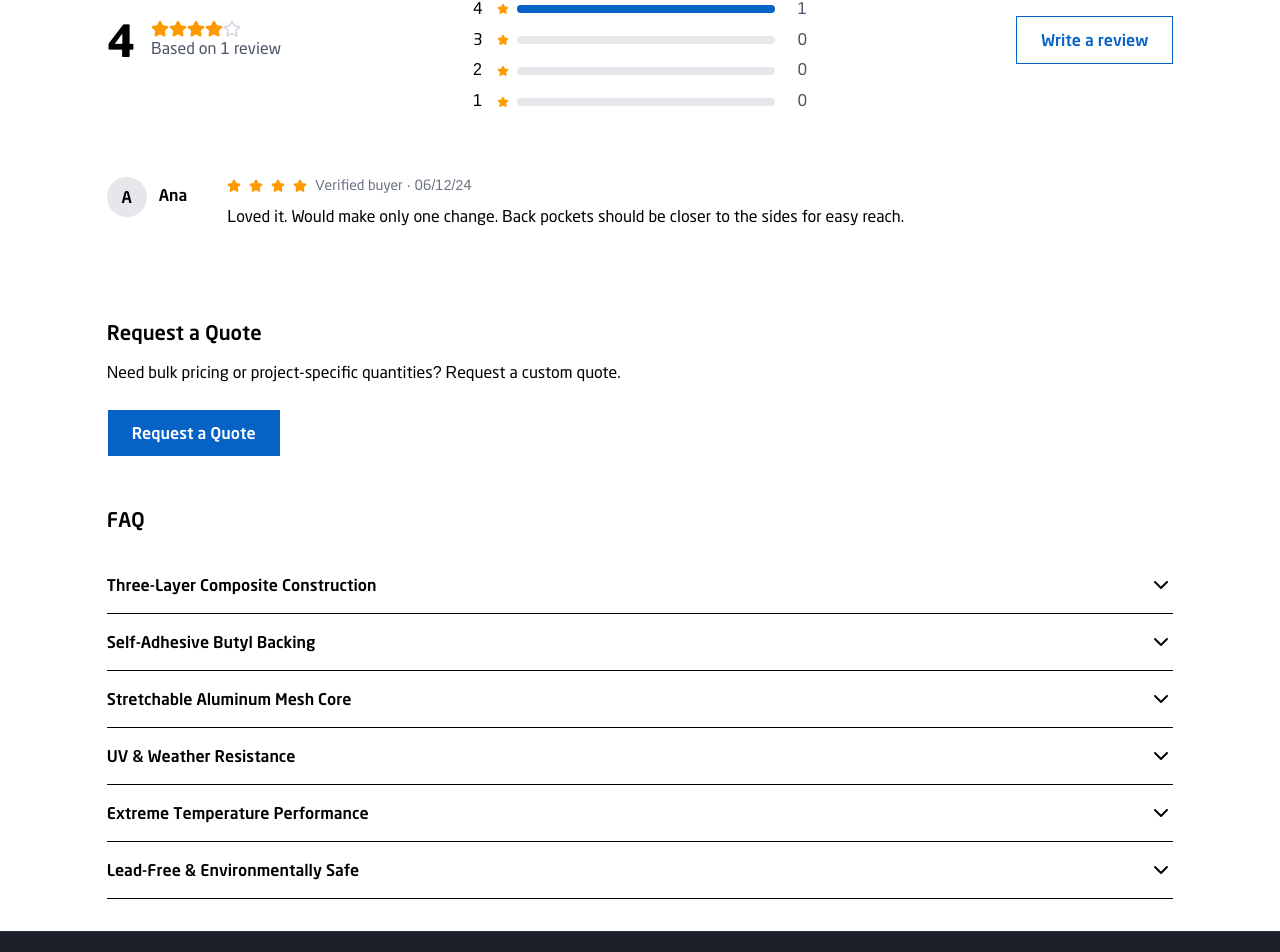
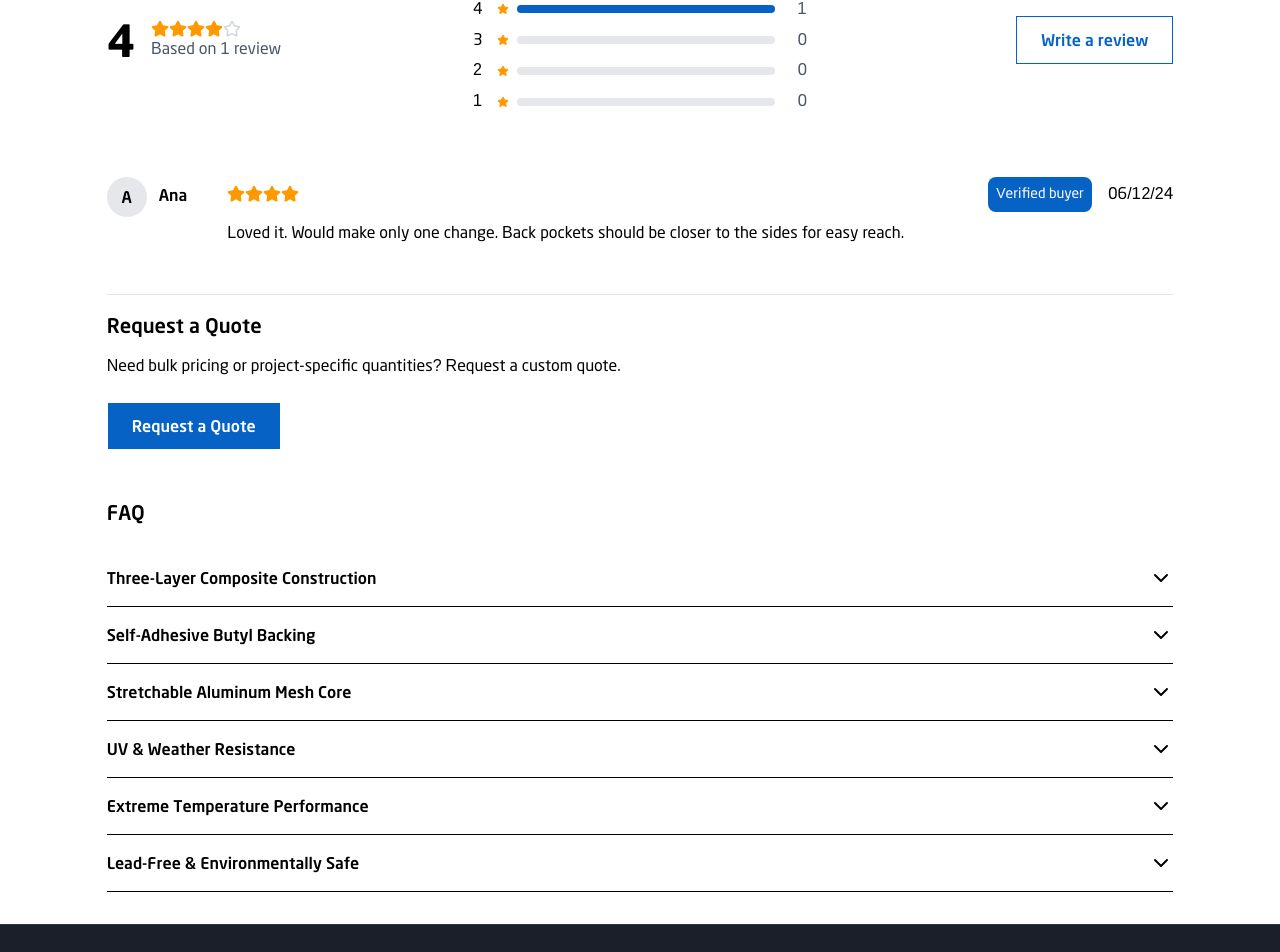
Before and after one commit to Abdulwahab76/leadex-next, a Next.js app: page /products/frameflash in a window 1280 px wide. Shown: the part 2142-3094 px from the top of the page. Built offline with nearby package versions, Linux system fonts and the light colour scheme.

Commit message:
feat: pile for verified user

```diff
--- a/src/Components/ProductClientNew.tsx
+++ b/src/Components/ProductClientNew.tsx
@@ -203,17 +203,25 @@ function CustomerReviews() {
                         {/* NAME */}
 
                         {/* STARS + META */}
-                        <div className="flex items-center gap-2 mb-2">
+                        <div className="flex items-center gap-4 mb-2 justify-start lg:justify-between">
+
+                            <div className='flex items-start'>
                                 {Array.from({ length: 4 }).map((_, i) => (
                                     <Star
                                         key={i}
-                                    size={14}
+                                        size={18}
                                         className="text-amber-500 fill-amber-500"
                                     />
                                 ))}
-                            <span className="text-xs text-gray-500">
-                                Verified buyer · 06/12/24
+                            </div>
+                            <div className='flex gap-x-4 items-center'>
+                                <span className='text-white p-2 bg-primary-600 text-xs rounded-lg'>
+                                    Verified buyer
                                 </span>
+                                <span className="text-sm  ">
+                                    06/12/24
+                                </span>
+                            </div>
                         </div>
 
                         {/* REVIEW */}
@@ -230,7 +238,7 @@ function CustomerReviews() {
 
 function RequestQuote() {
     return (
-        <div className="  pt-10">
+        <div className="border-t border-gray-200 pt-4 ">
             <h2 className="text-xl font-medium mb-4">Request a Quote</h2>
             <p className="text-sm text-black mb-6">
                 Need bulk pricing or project-specific quantities? Request a custom quote.
```
Lines whose indentation alone changed are shown as unchanged.
